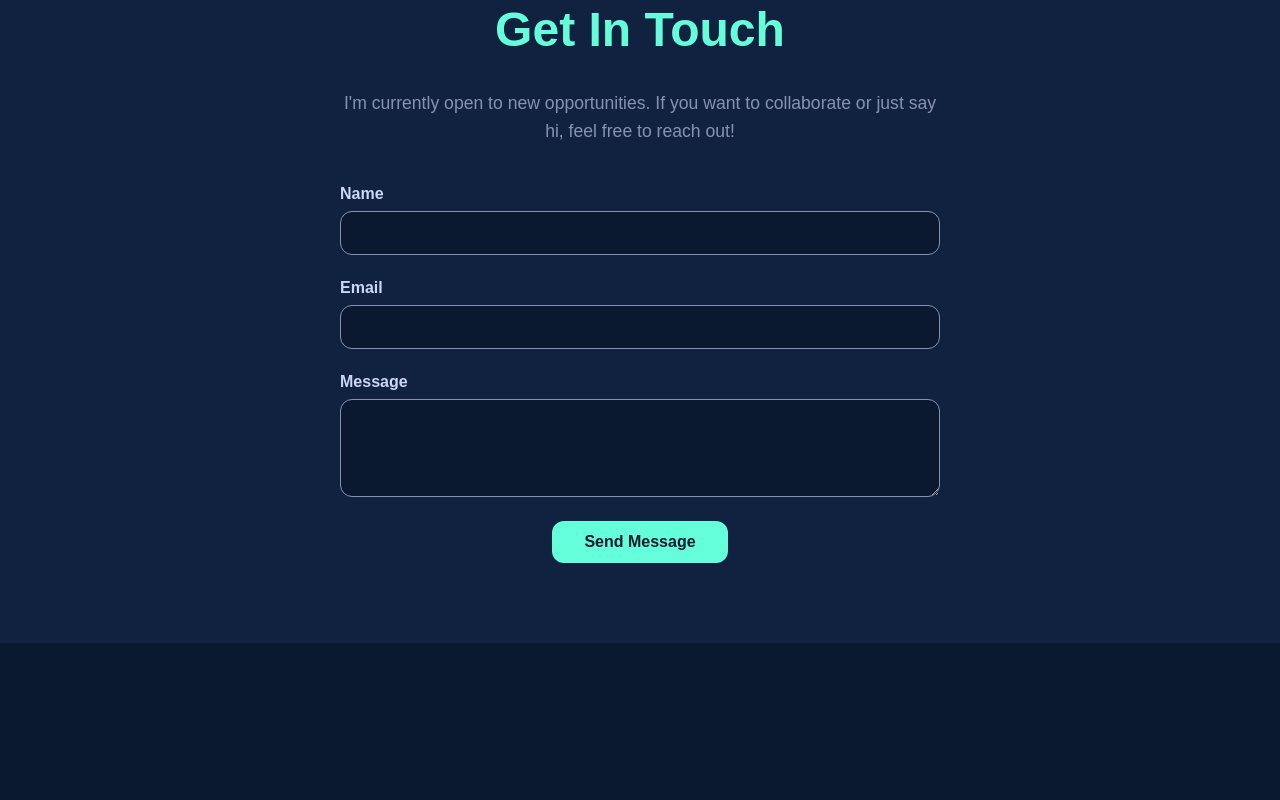
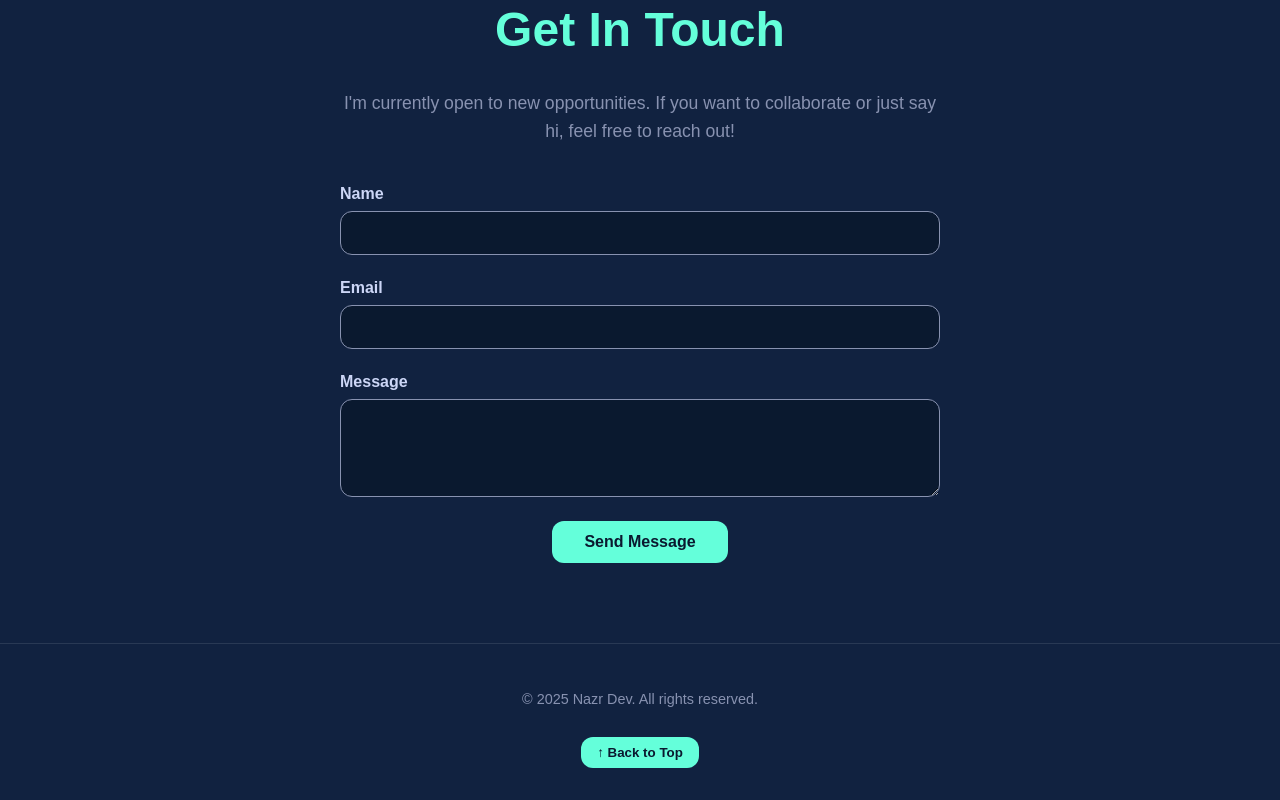
Before and after one commit to Nzr-Dev/Portfolio, a Nuxt app: page / in a window 1280 px wide. Shown: the part 3639-4439 px from the top of the page. Before the commit the page ends 4282 px from the top, so only its background shows below. Built offline with nearby package versions, Linux system fonts and the light colour scheme.

Commit message:
feat(footer): add footer with back-to-top button (#8)

```diff
--- a/app/components/Footer.vue
+++ b/app/components/Footer.vue
@@ -1,7 +1,55 @@
 <template>
-  <div></div>
+  <footer class="footer">
+    <p class="footer-text">
+      © {{ currentYear }} Nazr Dev. All rights reserved.
+    </p>
+
+    <button class="back-to-top" @click="scrollToTop">↑ Back to Top</button>
+  </footer>
 </template>
 
-<script setup lang="ts"></script>
+<script setup lang="ts">
+const currentYear = new Date().getFullYear();
 
-<style scoped></style>
+const scrollToTop = () => {
+  window.scrollTo({
+    top: 0,
+    behavior: "smooth",
+  });
+};
+</script>
+
+<style scoped lang="scss">
+.footer {
+  background: var(--card-color);
+  color: var(--muted-color);
+  text-align: center;
+  padding: 2rem 1rem;
+  border-top: 1px solid rgba(255, 255, 255, 0.1);
+
+  display: flex;
+  flex-direction: column;
+  align-items: center;
+  gap: 1rem;
+}
+
+.footer-text {
+  font-size: 0.9rem;
+}
+
+.back-to-top {
+  background: var(--accent-color);
+  color: var(--bg-color);
+  border: none;
+  border-radius: var(--border-radius);
+  padding: 0.5rem 1rem;
+  font-weight: 600;
+  cursor: pointer;
+  transition: var(--transition);
+
+  &:hover {
+    transform: translateY(-3px);
+    box-shadow: var(--shadow-neon);
+  }
+}
+</style>
```
